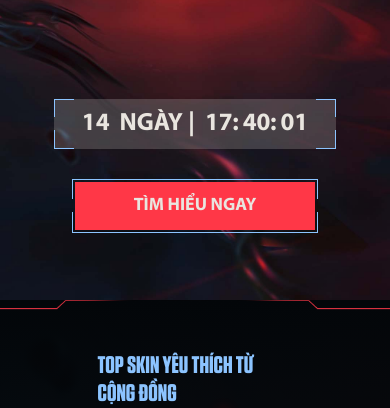
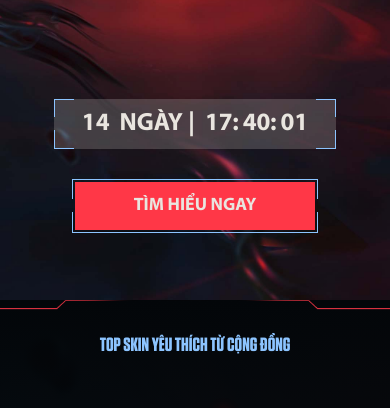
Before and after one commit to Jorkendy/night-market, a plain HTML site: page index.html in a window 390 px wide. Shown: the part 375-783 px from the top of the page. Drawn offline with Linux system fonts and the light colour scheme; some packages are replaced by stand-ins of ours; a script that the page names is missing.

Commit message:
Update feedback

```diff
--- a/css/custom.css
+++ b/css/custom.css
@@ -12,7 +12,8 @@
 /*Small devices (landscape phones, 576px and up)*/
 @media (max-width: 576px) {
     .frame-2-title {
-        font-size: 1.5rem;
+        font-size: 1.2rem;
+        padding-top: 30px;
     }
 }
 
```
